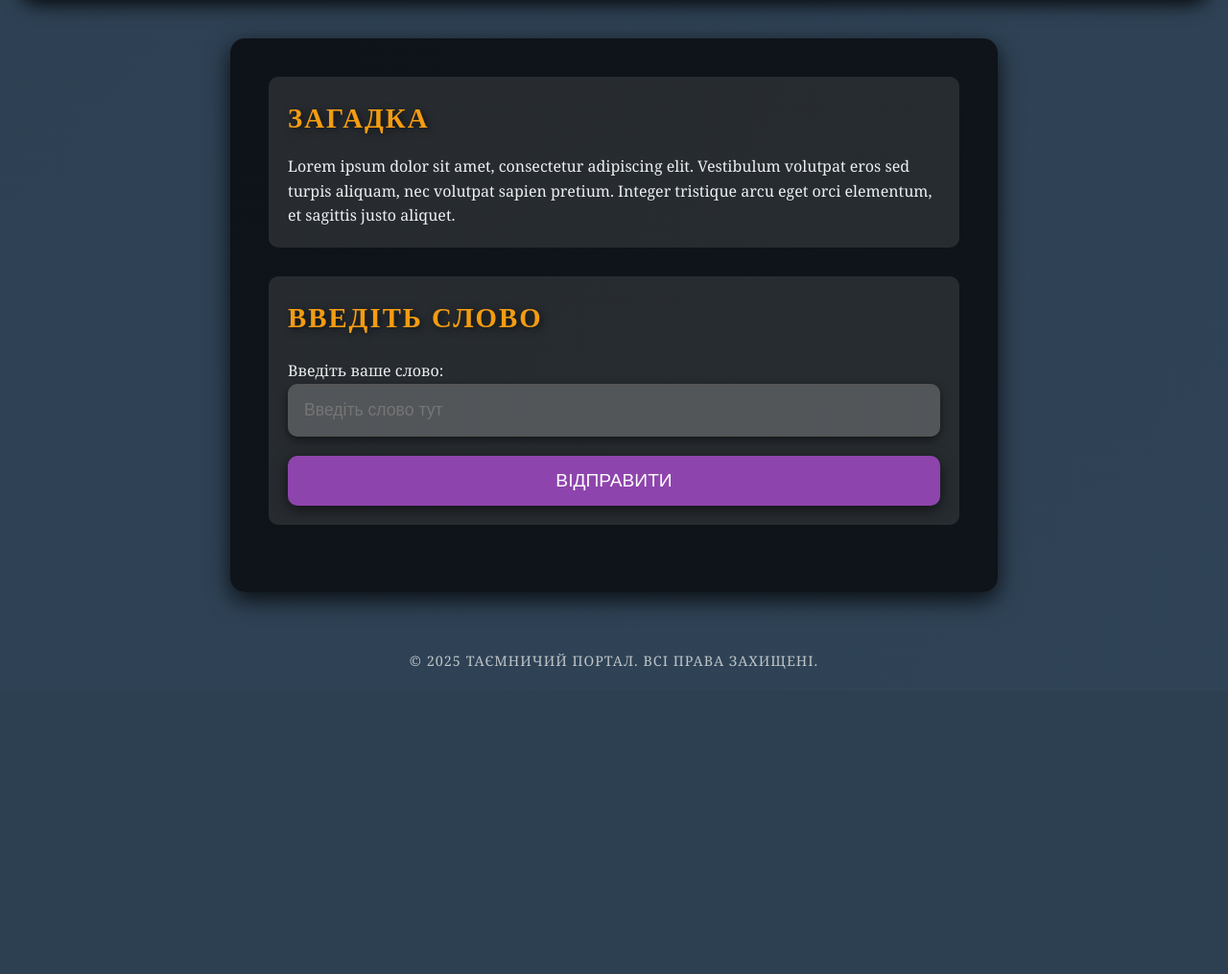
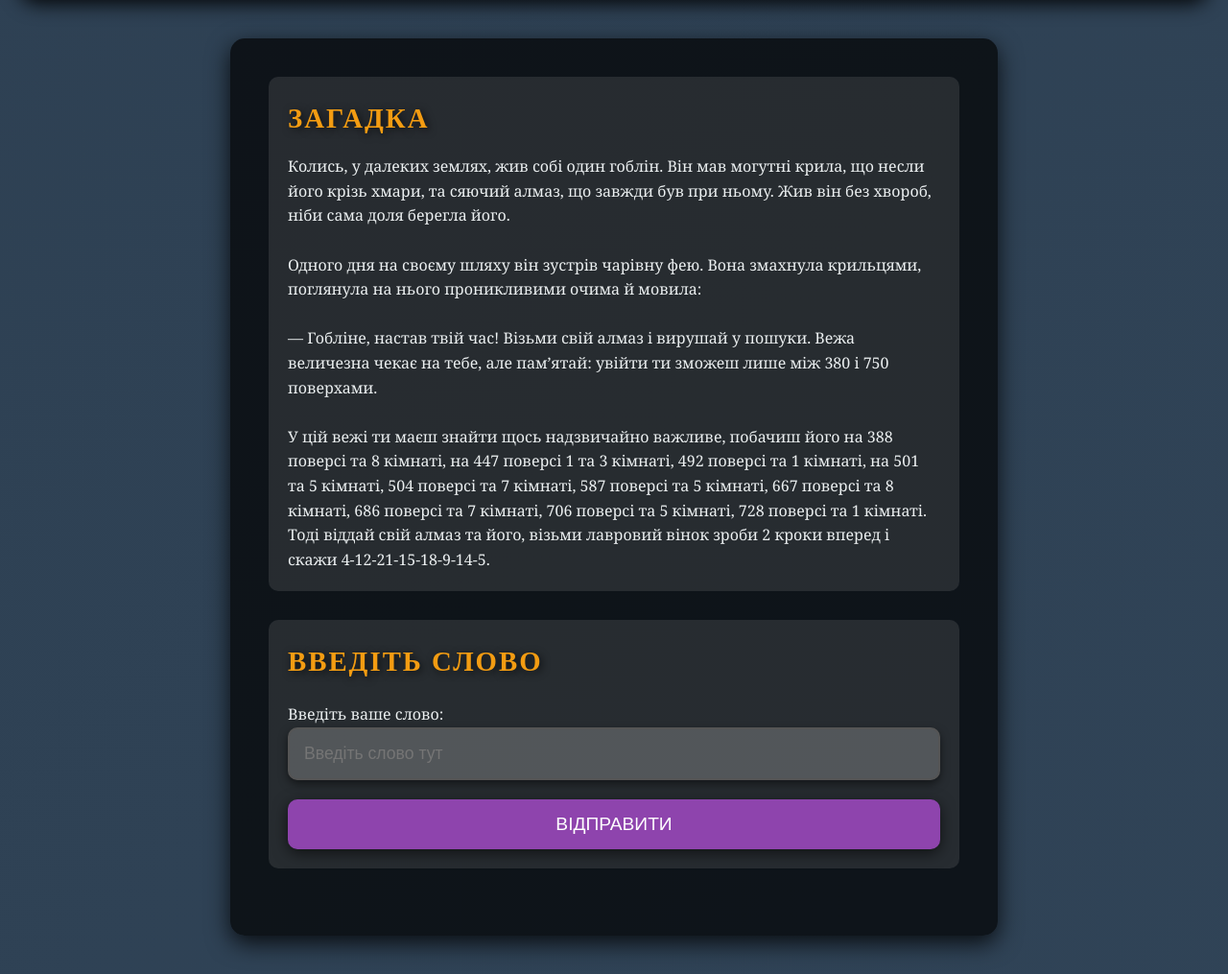
Before and after one commit to secret-key-x/sitetestgame, a Flask app: page /success in a window 1280 px wide. Shown: the part 270-1285 px from the top of the page at 96% size. Before the commit the page ends 967 px from the top, so only its background shows below. Run offline with Flask 2, Linux system fonts and the light colour scheme.

Commit message:
Update success.html

```diff
--- a/templates/success.html
+++ b/templates/success.html
@@ -17,10 +17,16 @@
         <section>
             <h2>Загадка</h2>
             <p>
-                Lorem ipsum dolor sit amet, consectetur adipiscing elit.
-                Vestibulum volutpat eros sed turpis aliquam, nec volutpat sapien pretium.
-                Integer tristique arcu eget orci elementum, et sagittis justo aliquet.
-            </p>
+                Колись, у далеких землях, жив собі один гоблін. Він мав могутні крила, що несли його крізь хмари, та сяючий алмаз, що завжди був при ньому. Жив він без хвороб, ніби сама доля берегла його. <br> <br>
+
+                Одного дня на своєму шляху він зустрів чарівну фею. Вона змахнула крильцями, поглянула на нього проникливими очима й мовила: <br> <br>
+
+                — Гобліне, настав твій час! Візьми свій алмаз і вирушай у пошуки. Вежа величезна чекає на тебе, але пам’ятай: увійти ти зможеш лише між 380 і 750 поверхами. <br> <br>
+
+                У цій вежі ти маєш знайти щось надзвичайно важливе, побачиш його на 388 поверсі та 8 кімнаті, на 447 поверсі 1 та 3 кімнаті, 492 поверсі та 1 кімнаті, на 501 та 5 кімнаті, 504 поверсі та 7 кімнаті, 587 поверсі та 5 кімнаті, 667 поверсі та 8 кімнаті, 686 поверсі та 7 кімнаті, 706 поверсі та 5 кімнаті, 728 поверсі та 1 кімнаті.
+
+                Тоді віддай свій алмаз та його, візьми лавровий вінок зроби 2 кроки вперед і скажи 4-12-21-15-18-9-14-5.
+                            </p>
         </section>
 
         <section>
```
